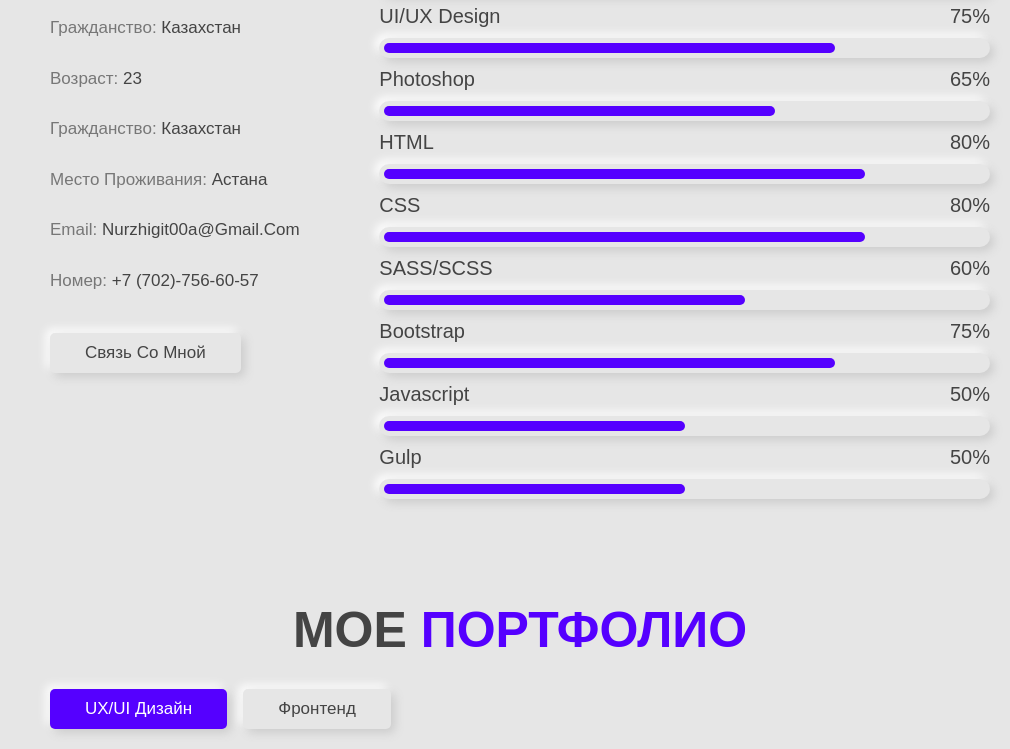
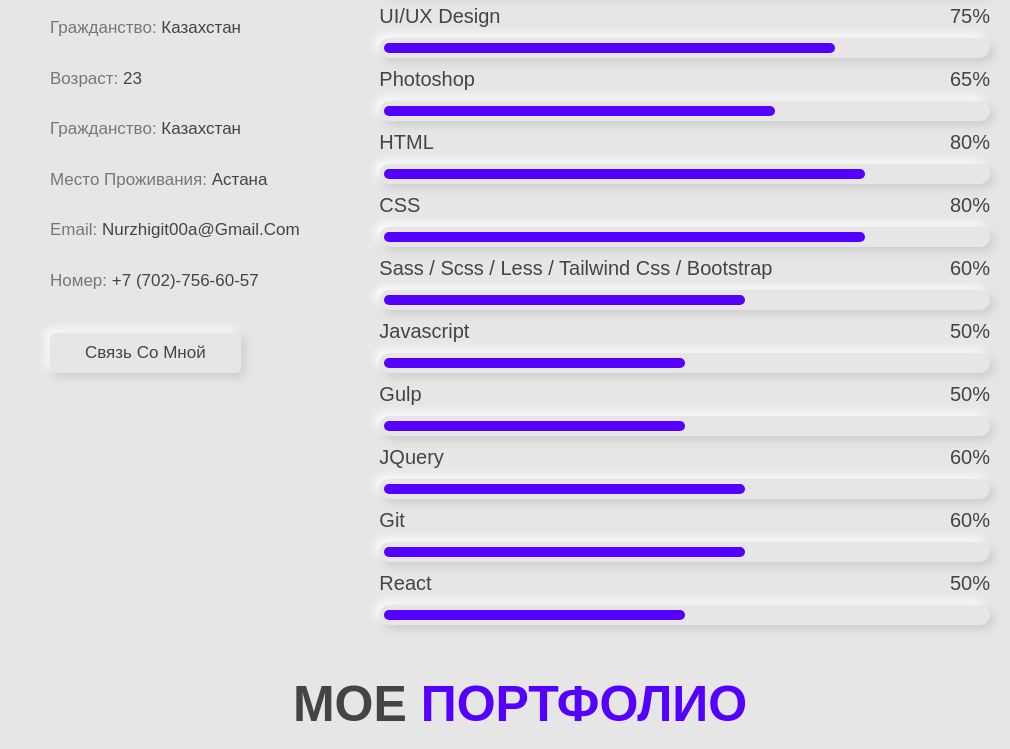
Before and after one commit to nifinik/NurzhigitPortfolio, a plain HTML site: page index.html in a window 1280 px wide. Shown: the part 1019-1768 px from the top of the page, without its empty margins (270-1280 px from the left). Drawn offline with Linux system fonts and the light colour scheme; files whose address does not match are found by name; a web font is replaced by a local one.

Commit message:
additional abilities

```diff
--- a/index.html
+++ b/index.html
@@ -135,13 +135,19 @@
             <div class="bar bar-2-1"><span></span></div>
             <h3>CSS <span>80%</span></h3>
             <div class="bar bar-2-2"><span></span></div>
-            <h3>SASS/SCSS <span>60%</span></h3>
+            <h3>
+              Sass / Scss / Less / Tailwind css / bootstrap<span>60%</span>
+            </h3>
             <div class="bar bar-2-4"><span></span></div>
-            <h3>bootstrap <span>75%</span></h3>
-            <div class="bar bar-2-3"><span></span></div>
             <h3>javascript <span>50%</span></h3>
             <div class="bar bar-1-2"><span></span></div>
             <h3>gulp <span>50%</span></h3>
+            <div class="bar bar-1-2"><span></span></div>
+            <h3>JQuery <span>60%</span></h3>
+            <div class="bar bar-2-4"><span></span></div>
+            <h3>git <span>60%</span></h3>
+            <div class="bar bar-2-4"><span></span></div>
+            <h3>react <span>50%</span></h3>
             <div class="bar bar-1-2"><span></span></div>
           </div>
         </div>
```
